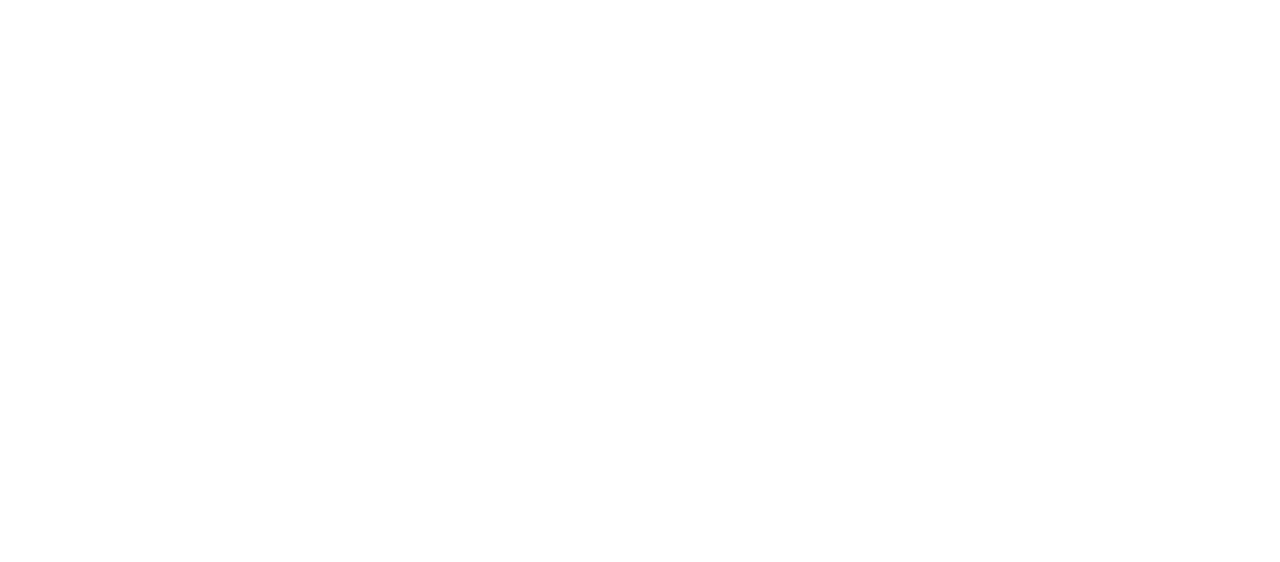
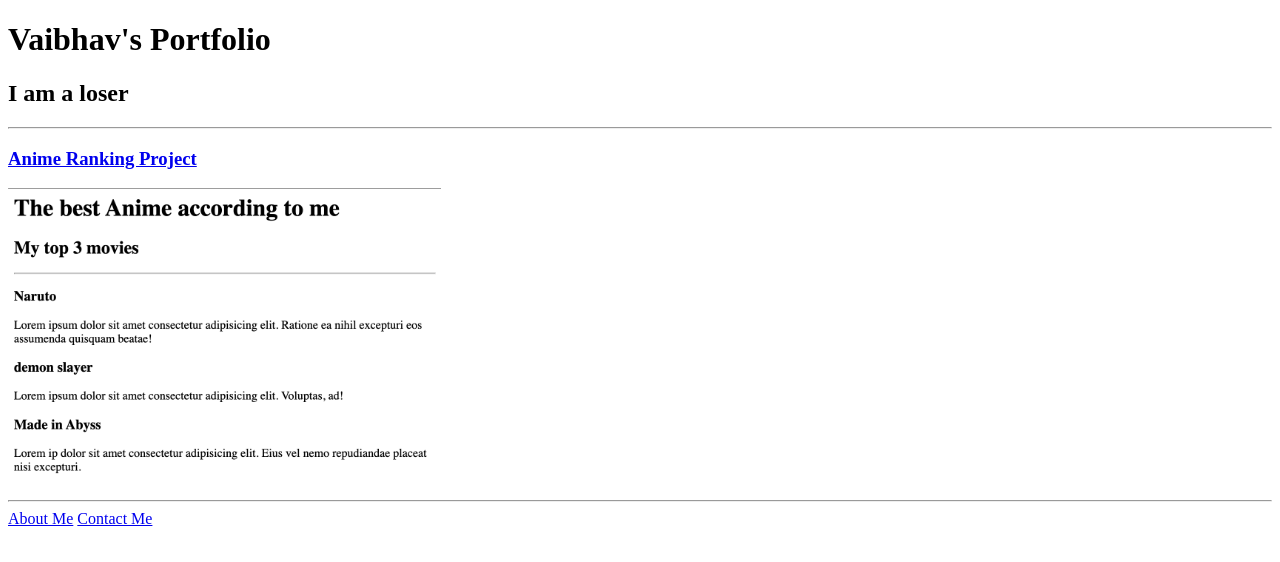
Before and after one commit to aaronsgeorge/Portfolio, a plain HTML site: page index.html in a window 1280 px wide. Drawn offline with Linux system fonts and the light colour scheme.

Commit message:
Update index.html

```diff
--- a/index.html
+++ b/index.html
@@ -1,15 +1,22 @@
-<!-- TODO 1: Create the HTML Boilerplate -->
+<!DOCTYPE html>
+<html lang="en">
+<head>
+    <meta charset="UTF-8">
+    <meta http-equiv="X-UA-Compatible" content="IE=edge">
+    <meta name="viewport" content="width=device-width, initial-scale=1.0">
+    <title>Portfolio</title>
+</head>
+<body>
+    <h1>Vaibhav's Portfolio</h1>
+    <h2>I am a loser</h2>
+    <hr>
+  <h3> <strong><a href="./public/movie-ranking.html">Anime Ranking Project</a></strong> </h3>
+  <img src="./assets/movierankingss.png" alt="fml" height="300">
+  <hr>
+  <a href="./public/about.html">About Me</a>
+  <a href="./public/contact.html">Contact Me</a>
 
-<!-- TODO 2: Add Your previous projects' HTML into the public folder -->
 
-<!-- TODO 3: Take screenshots of your project previews and add the images to the images folder -->
-
-<!-- TODO 4: Add titles/subtitles etc. -->
-
-<!-- TODO 5: Add a link to the project pages -->
-
-<!-- TODO 6: Add images to show the project previews
-HINT for TODO 6: You can use the height attribute set to 200 to make the image smaller:
-https://developer.mozilla.org/en-US/docs/Web/HTML/Element/img#attr-height -->
-
-<!-- TODO 7: Add the Contact Me and About Me page links -->
+</body>
+</html>
+</html>
```
